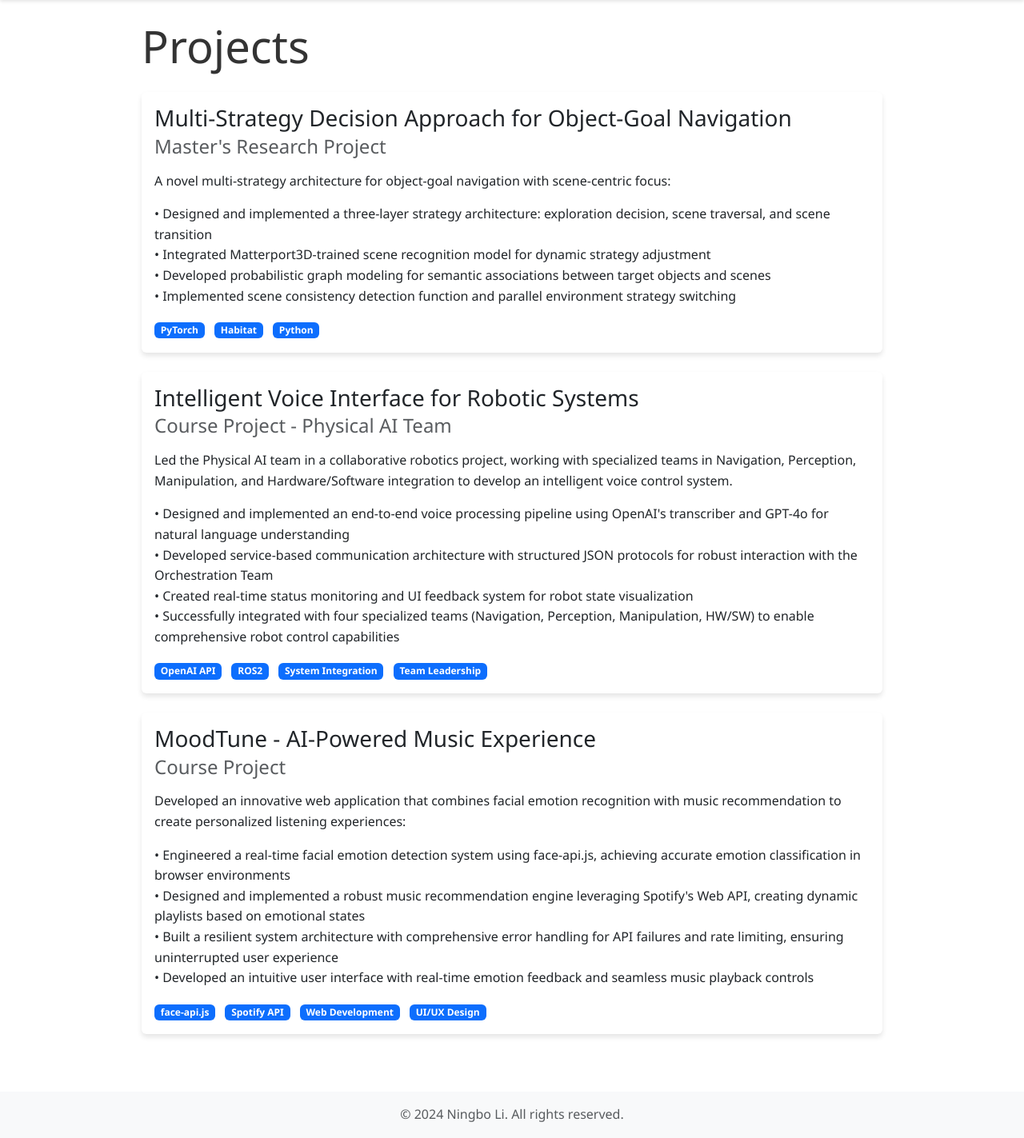
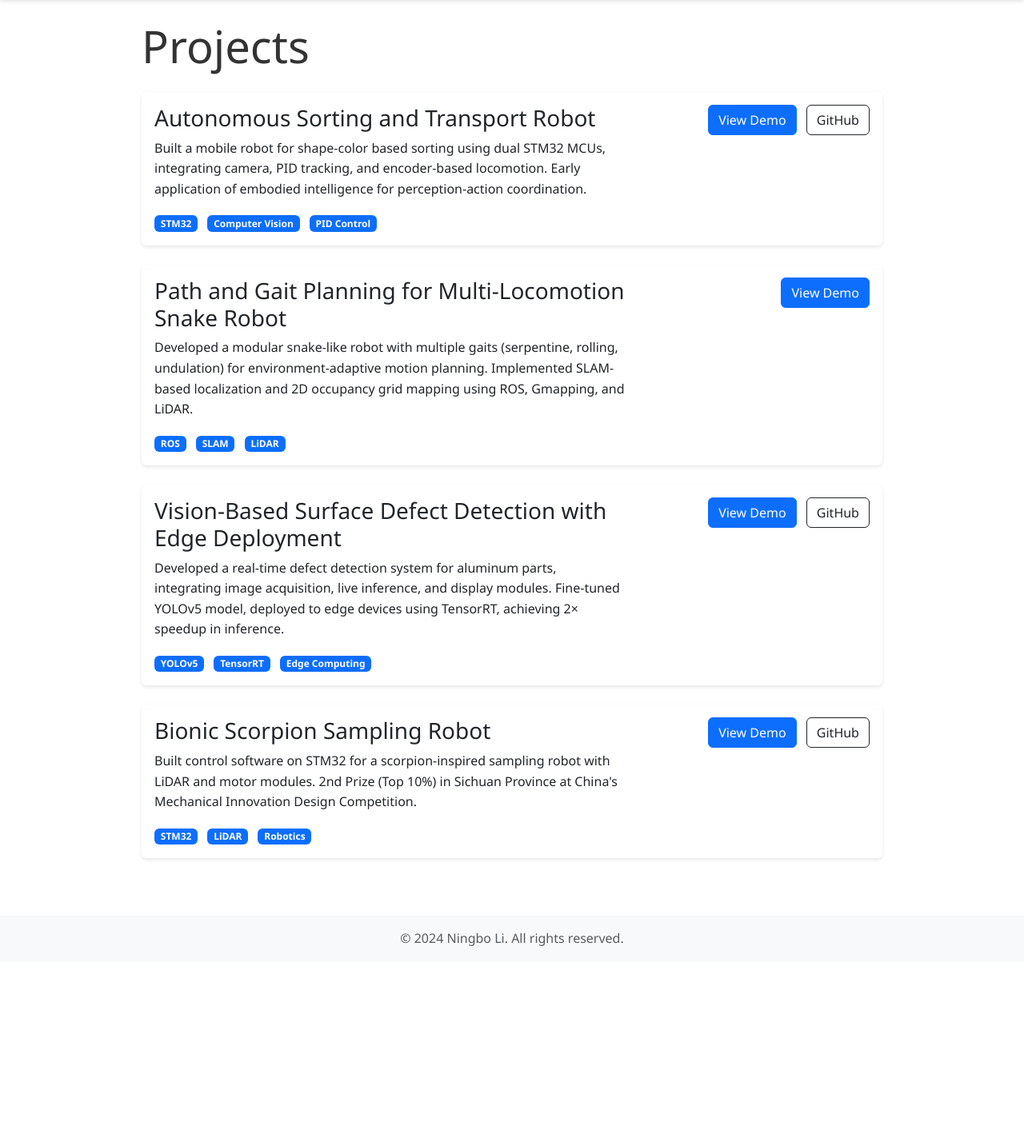
Before and after one commit to sky-story/Portfolio-Web, a Flask app: page /projects in a window 1280 px wide. Shown: the part 58-1481 px from the top of the page at 80% size. After the commit the page ends 1241 px from the top, so only its background shows below. Run offline with Flask 3, Linux system fonts and the light colour scheme.

Commit message:
add projects'demo

```diff
--- a/app.py
+++ b/app.py
@@ -1,14 +1,68 @@
-from flask import Flask, render_template
+from flask import Flask, render_template, abort, url_for
 
 app = Flask(__name__)
+
+# 项目数据
+projects = {
+    "autonomous-sorting-robot": {
+        "title": "Autonomous Sorting and Transport Robot",
+        "overview": "A mobile robot for shape-color based sorting using dual STM32 MCUs, integrating camera, PID tracking, and encoder-based locomotion. Early application of embodied intelligence for perception-action coordination. 2nd Prize (Top 5%) at China National Mechanical Engineering Innovation Competition (Logistics Track).",
+        "media_folder": "autonomous-sorting-robot",
+        "images": [
+            "images/1.jpg",
+            "images/2.jpg"
+        ],
+        "video": "videos/demo.mp4",
+        "github_url": "https://github.com/sky-story/Autonomous-Sorting-and-Transport-Robot"
+    },
+    "snake-robot": {
+        "title": "Path and Gait Planning for Multi-Locomotion Snake Robot",
+        "overview": "Developed a modular snake-like robot with multiple gaits (serpentine, rolling, undulation) for environment-adaptive motion planning. Implemented SLAM-based localization and 2D occupancy grid mapping using ROS, Gmapping, and LiDAR for real-time navigation. National Student Research Training Program (SRTP) project.",
+        "media_folder": "snake-robot",
+        "images": [
+            "images/1.jpg"
+        ],
+        "video": "videos/demo.mp4",
+        "github_url": ""
+    },
+    "defect-detection": {
+        "title": "Vision-Based Surface Defect Detection with Edge Deployment",
+        "overview": "Developed a real-time defect detection system for aluminum parts, integrating image acquisition, live inference, and display modules. Fine-tuned YOLOv5 model, deployed to edge devices using TensorRT, achieving 2× speedup in inference.",
+        "media_folder": "defect-detection",
+        "images": [
+            "images/1.jpg"
+        ],
+        "video": "videos/demo.mp4",
+        "github_url": "https://github.com/sky-story/Vision-Based-Surface-Defect-Detection-with-Edge-Deployment"
+    },
+    "bionic-scorpion": {
+        "title": "Bionic Scorpion Sampling Robot",
+        "overview": "Built control software on STM32 for a scorpion-inspired sampling robot with LiDAR and motor modules. 2nd Prize (Top 10%) in Sichuan Province at China's Mechanical Innovation Design Competition.",
+        "media_folder": "bionic-scorpion",
+        "images": [
+            "images/1.jpg"
+        ],
+        "video": "videos/demo.mp4",
+        "github_url": "https://github.com/sky-story/Bionic-Scorpion-Sampling-Robot"
+    }
+}
+
+@app.route('/project/<project_key>')
+def project_demo(project_key):
+    project = projects.get(project_key)
+    if not project:
+        abort(404)
+    image_urls = [url_for('static', filename=f'projects/{project["media_folder"]}/{img}') for img in project["images"]]
+    video_url = url_for('static', filename=f'projects/{project["media_folder"]}/{project["video"]}') if project.get("video") else None
+    return render_template('project_demo.html', project=project, image_urls=image_urls, video_url=video_url)
 
 @app.route('/')
 def index():
     return render_template('index.html')
 
 @app.route('/projects')
-def projects():
-    return render_template('projects.html')
+def projects_page():
+    return render_template('projects.html', projects=projects)
 
 @app.route('/skills')
 def skills():
@@ -19,4 +73,4 @@ def contact():
     return render_template('contact.html')
 
 if __name__ == '__main__':
-    app.run(debug=True)
+    app.run(debug=True, host='0.0.0.0', port=5001)
--- a/static/css/style.css
+++ b/static/css/style.css
@@ -29,13 +29,46 @@ body {
 
 .card {
     border: none;
-    box-shadow: 0 4px 6px rgba(0,0,0,0.1);
+    box-shadow: 0 2px 4px rgba(0,0,0,0.1);
     transition: transform 0.3s ease;
     margin-bottom: 2rem;
 }
 
 .card:hover {
-    transform: translateY(-5px);
+    transform: translateY(-2px);
+}
+
+.contact-info {
+    margin-top: 1.5rem;
+}
+
+.contact-info a {
+    color: #666;
+    transition: color 0.3s ease;
+    margin: 0 10px;
+}
+
+.contact-info a:hover {
+    color: #333;
+    text-decoration: none;
+}
+
+.contact-info i {
+    margin-right: 5px;
+}
+
+.publication-item {
+    margin-bottom: 1.5rem;
+}
+
+.publication-item a {
+    color: #007bff;
+    text-decoration: none;
+    transition: color 0.3s ease;
+}
+
+.publication-item a:hover {
+    color: #0056b3;
 }
 
 .footer {
@@ -50,4 +83,9 @@ body {
         width: 150px;
         height: 150px;
     }
+
+    .contact-info a {
+        display: block;
+        margin: 5px 0;
+    }
 }
--- a/templates/base.html
+++ b/templates/base.html
@@ -5,6 +5,7 @@
     <meta name="viewport" content="width=device-width, initial-scale=1.0">
     <title>{% block title %}Ningbo Li - Portfolio{% endblock %}</title>
     <link href="https://cdn.jsdelivr.net/npm/bootstrap@5.3.0/dist/css/bootstrap.min.css" rel="stylesheet">
+    <link rel="stylesheet" href="https://cdnjs.cloudflare.com/ajax/libs/font-awesome/5.15.4/css/all.min.css">
     <link rel="stylesheet" href="{{ url_for('static', filename='css/style.css') }}">
 </head>
 <body>
@@ -20,7 +21,7 @@
                         <a class="nav-link" href="{{ url_for('index') }}">Home</a>
                     </li>
                     <li class="nav-item">
-                        <a class="nav-link" href="{{ url_for('projects') }}">Projects</a>
+                        <a class="nav-link" href="{{ url_for('projects_page') }}">Projects</a>
                     </li>
                     <li class="nav-item">
                         <a class="nav-link" href="{{ url_for('skills') }}">Skills</a>
--- a/templates/projects.html
+++ b/templates/projects.html
@@ -7,79 +7,108 @@
     <div class="col-md-10 offset-md-1">
         <h1 class="display-4 mb-4">Projects</h1>
 
-        <!-- Object-Goal Navigation Project -->
-        <div class="card mb-4">
+        <!-- Autonomous Sorting Robot -->
+        <div class="card mb-4 project-card">
             <div class="card-body">
-                <h3 class="card-title">Multi-Strategy Decision Approach for Object-Goal Navigation</h3>
-                <h4 class="card-subtitle mb-3 text-muted">Master's Research Project</h4>
+                <div class="row">
+                    <div class="col-md-8">
+                        <h3 class="card-title">Autonomous Sorting and Transport Robot</h3>
                         <p class="card-text">
-                    A novel multi-strategy architecture for object-goal navigation with scene-centric focus:
+                            Built a mobile robot for shape-color based sorting using dual STM32 MCUs, integrating camera,
+                            PID tracking, and encoder-based locomotion. Early application of embodied intelligence for
+                            perception-action coordination.
                         </p>
-                <ul class="list-unstyled">
-                    <li>• Designed and implemented a three-layer strategy architecture: exploration decision, scene traversal, and scene transition</li>
-                    <li>• Integrated Matterport3D-trained scene recognition model for dynamic strategy adjustment</li>
-                    <li>• Developed probabilistic graph modeling for semantic associations between target objects and scenes</li>
-                    <li>• Implemented scene consistency detection function and parallel environment strategy switching</li>
-                </ul>
                         <div class="mt-3">
-                    <span class="badge bg-primary me-2">PyTorch</span>
-                    <span class="badge bg-primary me-2">Habitat</span>
-                    <span class="badge bg-primary me-2">Python</span>
+                            <span class="badge bg-primary me-2">STM32</span>
+                            <span class="badge bg-primary me-2">Computer Vision</span>
+                            <span class="badge bg-primary me-2">PID Control</span>
+                        </div>
+                    </div>
+                    <div class="col-md-4 text-end">
+                        <a href="{{ url_for('project_demo', project_key='autonomous-sorting-robot') }}"
+                           class="btn btn-primary">View Demo</a>
+                        <a href="https://github.com/sky-story/Autonomous-Sorting-and-Transport-Robot"
+                           class="btn btn-outline-dark ms-2" target="_blank">GitHub</a>
+                    </div>
                 </div>
             </div>
         </div>
 
-        <!-- Intelligent Voice Interface Project -->
-        <div class="card mb-4">
+        <!-- Snake Robot -->
+        <div class="card mb-4 project-card">
             <div class="card-body">
-                <h3 class="card-title">Intelligent Voice Interface for Robotic Systems</h3>
-                <h4 class="card-subtitle mb-3 text-muted">Course Project - Physical AI Team</h4>
+                <div class="row">
+                    <div class="col-md-8">
+                        <h3 class="card-title">Path and Gait Planning for Multi-Locomotion Snake Robot</h3>
                         <p class="card-text">
-                    Led the Physical AI team in a collaborative robotics project, working with specialized teams in Navigation,
-                    Perception, Manipulation, and Hardware/Software integration to develop an intelligent voice control system.
+                            Developed a modular snake-like robot with multiple gaits (serpentine, rolling, undulation)
+                            for environment-adaptive motion planning. Implemented SLAM-based localization and 2D
+                            occupancy grid mapping using ROS, Gmapping, and LiDAR.
                         </p>
-                <ul class="list-unstyled">
-                    <li>• Designed and implemented an end-to-end voice processing pipeline using OpenAI's transcriber and GPT-4o
-                        for natural language understanding</li>
-                    <li>• Developed service-based communication architecture with structured JSON protocols for robust
-                        interaction with the Orchestration Team</li>
-                    <li>• Created real-time status monitoring and UI feedback system for robot state visualization</li>
-                    <li>• Successfully integrated with four specialized teams (Navigation, Perception, Manipulation, HW/SW)
-                        to enable comprehensive robot control capabilities</li>
-                </ul>
                         <div class="mt-3">
-                    <span class="badge bg-primary me-2">OpenAI API</span>
-                    <span class="badge bg-primary me-2">ROS2</span>
-                    <span class="badge bg-primary me-2">System Integration</span>
-                    <span class="badge bg-primary me-2">Team Leadership</span>
+                            <span class="badge bg-primary me-2">ROS</span>
+                            <span class="badge bg-primary me-2">SLAM</span>
+                            <span class="badge bg-primary me-2">LiDAR</span>
+                        </div>
+                    </div>
+                    <div class="col-md-4 text-end">
+                        <a href="{{ url_for('project_demo', project_key='snake-robot') }}"
+                           class="btn btn-primary">View Demo</a>
+                    </div>
                 </div>
             </div>
         </div>
 
-        <!-- MoodTune Project -->
-        <div class="card mb-4">
+        <!-- Defect Detection -->
+        <div class="card mb-4 project-card">
             <div class="card-body">
-                <h3 class="card-title">MoodTune - AI-Powered Music Experience</h3>
-                <h4 class="card-subtitle mb-3 text-muted">Course Project</h4>
+                <div class="row">
+                    <div class="col-md-8">
+                        <h3 class="card-title">Vision-Based Surface Defect Detection with Edge Deployment</h3>
                         <p class="card-text">
-                    Developed an innovative web application that combines facial emotion recognition with music recommendation
-                    to create personalized listening experiences:
+                            Developed a real-time defect detection system for aluminum parts, integrating image acquisition,
+                            live inference, and display modules. Fine-tuned YOLOv5 model, deployed to edge devices using
+                            TensorRT, achieving 2× speedup in inference.
                         </p>
-                <ul class="list-unstyled">
-                    <li>• Engineered a real-time facial emotion detection system using face-api.js, achieving accurate
-                        emotion classification in browser environments</li>
-                    <li>• Designed and implemented a robust music recommendation engine leveraging Spotify's Web API,
-                        creating dynamic playlists based on emotional states</li>
-                    <li>• Built a resilient system architecture with comprehensive error handling for API failures
-                        and rate limiting, ensuring uninterrupted user experience</li>
-                    <li>• Developed an intuitive user interface with real-time emotion feedback and seamless
-                        music playback controls</li>
-                </ul>
                         <div class="mt-3">
-                    <span class="badge bg-primary me-2">face-api.js</span>
-                    <span class="badge bg-primary me-2">Spotify API</span>
-                    <span class="badge bg-primary me-2">Web Development</span>
-                    <span class="badge bg-primary me-2">UI/UX Design</span>
+                            <span class="badge bg-primary me-2">YOLOv5</span>
+                            <span class="badge bg-primary me-2">TensorRT</span>
+                            <span class="badge bg-primary me-2">Edge Computing</span>
+                        </div>
+                    </div>
+                    <div class="col-md-4 text-end">
+                        <a href="{{ url_for('project_demo', project_key='defect-detection') }}"
+                           class="btn btn-primary">View Demo</a>
+                        <a href="https://github.com/sky-story/Vision-Based-Surface-Defect-Detection-with-Edge-Deployment"
+                           class="btn btn-outline-dark ms-2" target="_blank">GitHub</a>
+                    </div>
+                </div>
+            </div>
+        </div>
+
+        <!-- Bionic Scorpion -->
+        <div class="card mb-4 project-card">
+            <div class="card-body">
+                <div class="row">
+                    <div class="col-md-8">
+                        <h3 class="card-title">Bionic Scorpion Sampling Robot</h3>
+                        <p class="card-text">
+                            Built control software on STM32 for a scorpion-inspired sampling robot with LiDAR and
+                            motor modules. 2nd Prize (Top 10%) in Sichuan Province at China's Mechanical Innovation
+                            Design Competition.
+                        </p>
+                        <div class="mt-3">
+                            <span class="badge bg-primary me-2">STM32</span>
+                            <span class="badge bg-primary me-2">LiDAR</span>
+                            <span class="badge bg-primary me-2">Robotics</span>
+                        </div>
+                    </div>
+                    <div class="col-md-4 text-end">
+                        <a href="{{ url_for('project_demo', project_key='bionic-scorpion') }}"
+                           class="btn btn-primary">View Demo</a>
+                        <a href="https://github.com/sky-story/Bionic-Scorpion-Sampling-Robot"
+                           class="btn btn-outline-dark ms-2" target="_blank">GitHub</a>
+                    </div>
                 </div>
             </div>
         </div>
```
Also changed, not shown: templates/index.html (+62 -10 lines), templates/project_demo.html (added, +28 -0 lines). Lines whose indentation alone changed are shown as unchanged.
